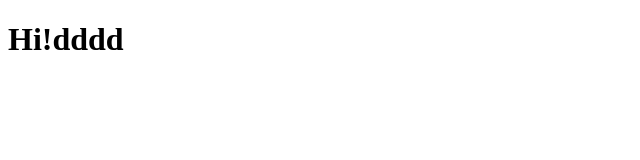
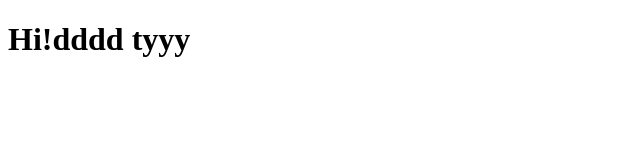
Before and after one commit to 95Chester95/Js, a plain HTML site: page index.html in a window 1280 px wide. Shown: the whole page, without its empty margins (0-640 px from the left). Drawn offline with Linux system fonts and the light colour scheme.

Commit message:
My third commit

```diff
--- a/index.html
+++ b/index.html
@@ -7,7 +7,7 @@
   <title>Document</title>
 </head>
 <body>
-  <h1>Hi!dddd</h1>
+  <h1>Hi!dddd tyyy</h1>
   <script src="JS/alert.js"></script>
 </body>
 </html>
```
